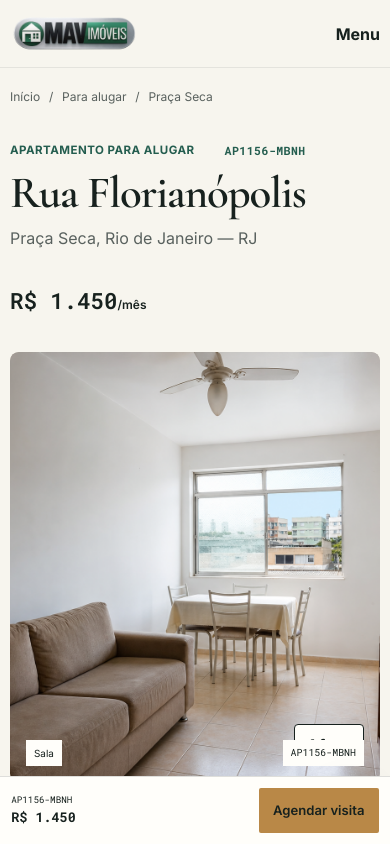
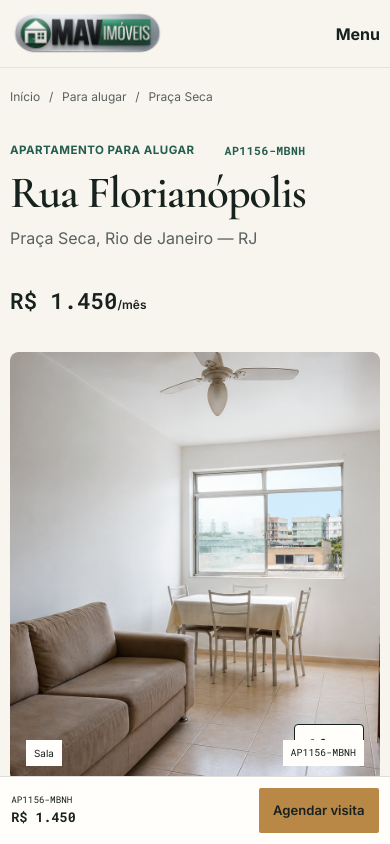
Before and after one commit to edumottapac2d/mav-imoveis, a Next.js app: page /imovel/apartamento-rio-de-janeiro-2-quartos-55-m/AP1156-MBNH in a window 390 px wide. Shown: the top 844 px of the page. Built offline with nearby package versions, Linux system fonts and the light colour scheme.

Commit message:
Aumentar logo do cabeçalho nas telas de listagem e imóvel

```diff
--- a/app/globals.css
+++ b/app/globals.css
@@ -140,7 +140,7 @@ p { line-height: 1.65; }
 
 .logo-link {
   display: block;
-  width: 148px;
+  width: 188px;
   border-radius: 999px;
 }
 
@@ -1015,7 +1015,7 @@ body:has(.home-hero) .logo-link { visibility: hidden; }
 
 @media (max-width: 600px) {
   .header-inner { width: min(100% - 1.25rem, 1320px); min-height: 4.2rem; }
-  .logo-link { width: 130px; }
+  .logo-link { width: 156px; }
   h1 { font-size: clamp(3.2rem, 14.5vw, 4.4rem); }
   h2 { font-size: clamp(2.1rem, 11vw, 3.1rem); }
   .home-hero { width: min(100% - 1.25rem, 1320px); }
```
